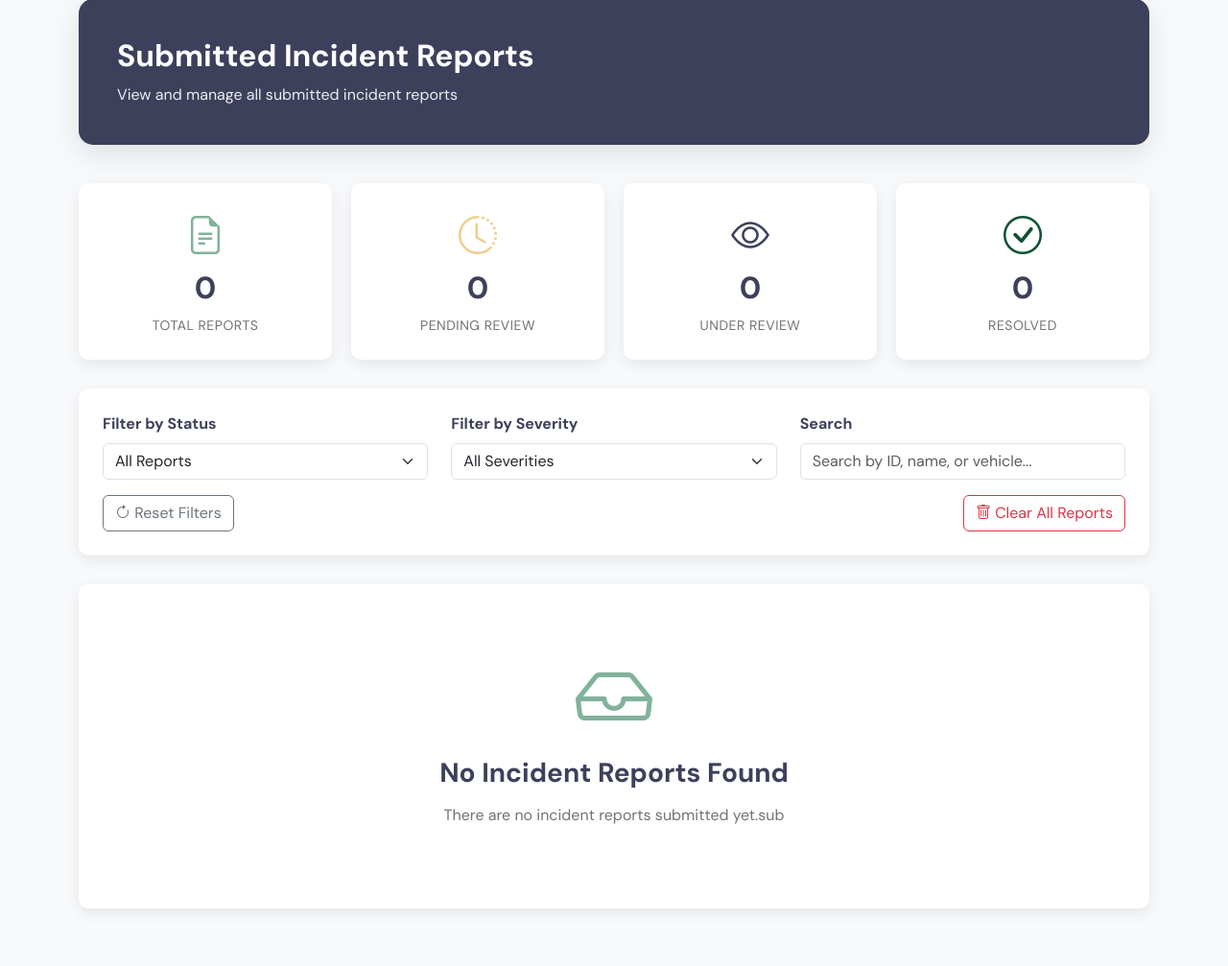
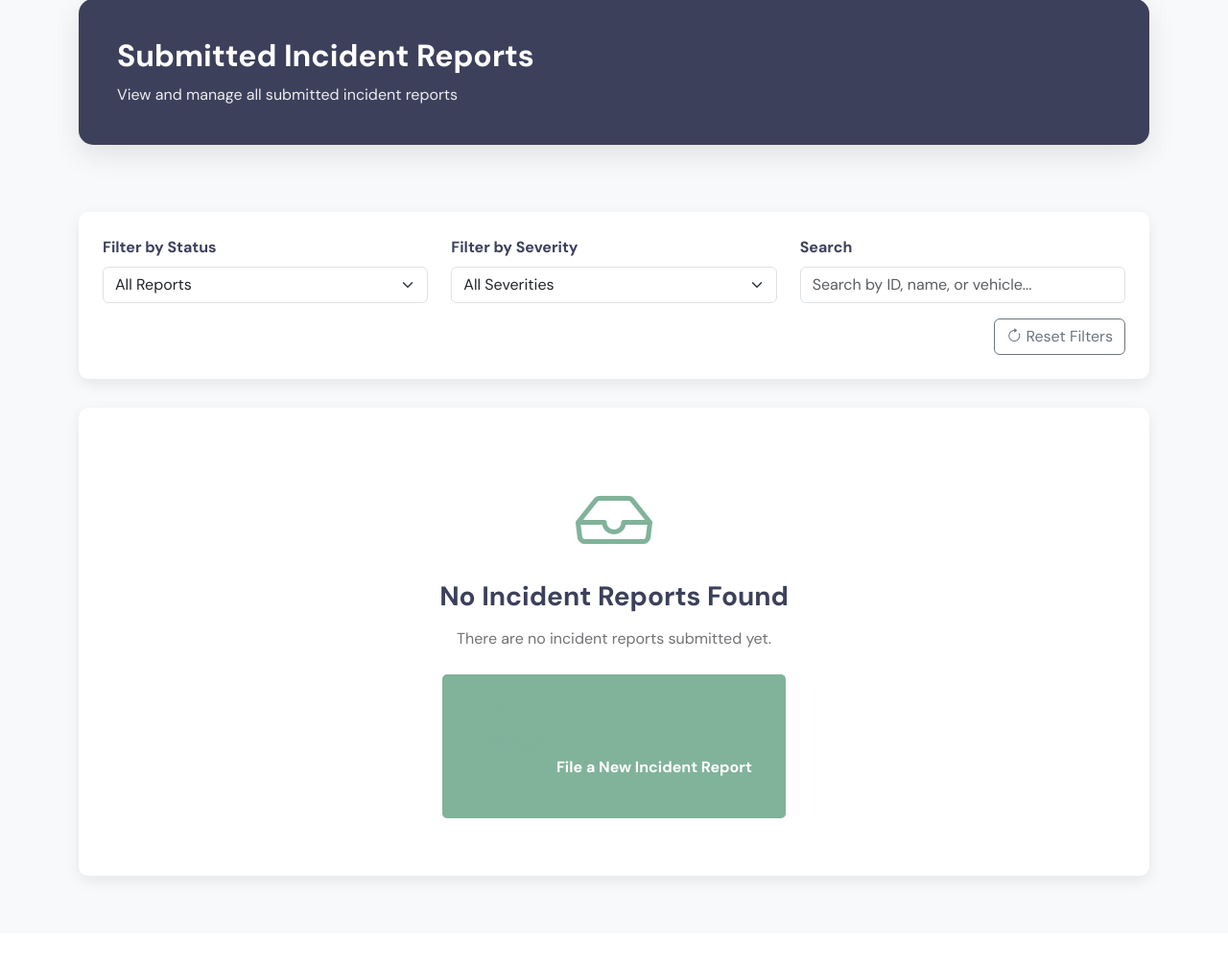
Before and after one commit to hrjwp/67-rentals, a Flask app: page /cases in a window 1280 px wide. Shown: the part 161-1168 px from the top of the page at 96% size. After the commit the page ends 1083 px from the top, so only its background shows below. Run offline with Flask 3, Linux system fonts and the light colour scheme; some libraries are stand-ins or nearby versions.

Commit message:
Update submitted_cases.html

```diff
--- a/templates/submitted_cases.html
+++ b/templates/submitted_cases.html
@@ -26,6 +26,7 @@
                 color: #ffffff;
                 font-size: 28px;
                 font-weight: 700;
+                line-height: 1;
             }
 
             .navbar-brand-text small {
@@ -42,6 +43,15 @@
 
             .nav-link:hover {
                 color: #F2CC8F !important;
+            }
+
+            .nav-link.active {
+                color: #F2CC8F !important;
+            }
+
+            .navbar-brand-image {
+                width: 50px;
+                margin-right: 10px;
             }
 
             .cases-section {
@@ -126,7 +136,7 @@
                 display: inline-block;
             }
 
-            .status-pending {
+            .status-pending-review {
                 background-color: #fff3cd;
                 color: #856404;
             }
@@ -191,6 +201,7 @@
                 border-radius: 5px;
                 font-weight: 600;
                 transition: all 0.3s ease;
+                cursor: pointer;
             }
 
             .btn-under-review:hover {
@@ -205,6 +216,7 @@
                 border-radius: 5px;
                 font-weight: 600;
                 transition: all 0.3s ease;
+                cursor: pointer;
             }
 
             .btn-resolve:hover {
@@ -219,6 +231,7 @@
                 border-radius: 5px;
                 font-weight: 600;
                 transition: all 0.3s ease;
+                cursor: pointer;
             }
 
             .btn-delete:hover {
@@ -353,27 +366,6 @@
                 background-color: #f8d7da;
                 color: #842029;
             }
-            .navbar-brand-image {
-                width: 50px;
-                margin-right: 10px;
-            }
-
-            .navbar-brand-text {
-                color: #ffffff;
-                font-size: 28px;
-                font-weight: 700;
-                line-height: 1;
-            }
-
-            .navbar-brand-text small {
-                display: block;
-                font-size: 14px;
-                font-weight: 400;
-            }
-            /* Put this at the VERY END of your <style> section */
-            .nav-link.active {
-                color: #F2CC8F !important;
-            }
         </style>
     </head>
 
@@ -461,12 +453,9 @@
                         </div>
                     </div>
                     <div class="row mt-3">
-                        <div class="col-12 d-flex justify-content-between">
+                        <div class="col-12 d-flex justify-content-end">
                             <button class="btn btn-outline-secondary" onclick="resetFilters()">
                                 <i class="bi bi-arrow-clockwise"></i> Reset Filters
-                            </button>
-                            <button class="btn btn-outline-danger" onclick="clearAllReports()">
-                                <i class="bi bi-trash"></i> Clear All Reports
                             </button>
                         </div>
                     </div>
@@ -481,22 +470,35 @@
                 <div id="emptyState" class="empty-state" style="display: none;">
                     <i class="bi bi-inbox"></i>
                     <h3>No Incident Reports Found</h3>
-                    <p>There are no incident reports submitted yet.sub</p>
+                    <p>There are no incident reports submitted yet.</p>
+                    <a href="{{ url_for('report') }}" class="btn-new-report">
+                        <i class="bi bi-flag"></i> File a New Incident Report
+                    </a>
                 </div>
             </div>
         </section>
 
-
-        <script src="https://cdnjs.cloudflare.com/ajax/libs/jquery/3.7.0/jquery.min.js"></script>
         <script src="https://cdnjs.cloudflare.com/ajax/libs/bootstrap/5.3.0/js/bootstrap.bundle.min.js"></script>
         <script>
-            let allReports = [];
+            // Initialize with server-side data
+            let allReports = {{ reports|tojson|safe if reports else '[]' }};
+
+            function formatCaseNumber(reportId) {
+                // Format as IR + 9-digit padded ID (e.g., IR000000001, IR000000123)
+                if (!reportId) return 'N/A';
+                return 'IR' + String(reportId).padStart(9, '0');
+            }
 
             function loadReports() {
-                const reportsJSON = localStorage.getItem('incidentReports');
-                allReports = reportsJSON ? JSON.parse(reportsJSON) : [];
+                if (allReports && allReports.length > 0) {
                     displayReports(allReports);
                     updateStatistics();
+                } else {
+                    const emptyState = document.getElementById('emptyState');
+                    const casesList = document.getElementById('casesList');
+                    if (emptyState) emptyState.style.display = 'block';
+                    if (casesList) casesList.innerHTML = '';
+                }
             }
 
             function updateStatistics() {
@@ -534,6 +536,8 @@
                 const casesList = document.getElementById('casesList');
                 const emptyState = document.getElementById('emptyState');
 
+                if (!casesList || !emptyState) return;
+
                 if (reports.length === 0) {
                     casesList.innerHTML = '';
                     emptyState.style.display = 'block';
@@ -541,16 +545,6 @@
                 }
 
                 emptyState.style.display = 'none';
-
-                const casesHTML = reports.map(report => {
-                    const date = new Date(report.timestamp);
-                    const formattedDate = date.toLocaleDateString('en-US', {
-                        year: 'numeric',
-                        month: 'long',
-                        day: 'numeric',
-                        hour: '2-digit',
-                        minute: '2-digit'
-                    });
 
                 const incidentTypeLabels = {
                     'accident': 'Traffic Accident',
@@ -561,19 +555,24 @@
                     'other': 'Other'
                 };
 
+                const casesHTML = reports.map(report => {
+                    const severity = (report.severity_level || 'minor').toLowerCase();
+                    const statusClass = (report.status || 'Pending Review').toLowerCase().replace(' ', '-');
+                    const filesCount = report.files ? report.files.length : 0;
+
                     return `
-                        <div class="case-card severity-${report.severity_level}">
+                        <div class="case-card severity-${severity}">
                             <div class="case-header">
                                 <div>
-                                    <div class="case-id"><i class="bi bi-hash"></i> ${report.id}</div>
-                                    <small style="color: #717275;"><i class="bi bi-calendar3"></i> Submitted: ${formattedDate}</small>
+                                    <div class="case-id"><i class="bi bi-hash"></i> ${formatCaseNumber(report.id)}</div>
+                                    <small style="color: #717275;"><i class="bi bi-calendar3"></i> Submitted: ${report.created_at || 'N/A'}</small>
                                 </div>
                                 <div class="d-flex gap-2 align-items-center flex-wrap">
-                                    <span class="severity-indicator severity-${report.severity_level}">
-                                        ${report.severity_level}
+                                    <span class="severity-indicator severity-${severity}">
+                                        ${report.severity_level || 'minor'}
                                     </span>
-                                    <span class="status-badge status-${report.status.toLowerCase().replace(' ', '-')}">
-                                        ${report.status}
+                                    <span class="status-badge status-${statusClass}">
+                                        ${report.status || 'Pending Review'}
                                     </span>
                                 </div>
                             </div>
@@ -583,165 +582,112 @@
                                     <i class="bi bi-person-fill"></i>
                                     <div>
                                         <div class="info-label">Reported By</div>
-                                        <div class="info-value">${report.full_name}</div>
+                                        <div class="info-value">${report.full_name || 'N/A'}</div>
                                     </div>
                                 </div>
                                 <div class="info-item">
                                     <i class="bi bi-telephone-fill"></i>
                                     <div>
                                         <div class="info-label">Contact</div>
-                                        <div class="info-value">${report.contact_number}</div>
+                                        <div class="info-value">${report.contact_number || 'N/A'}</div>
                                     </div>
                                 </div>
                                 <div class="info-item">
                                     <i class="bi bi-envelope-fill"></i>
                                     <div>
                                         <div class="info-label">Email</div>
-                                        <div class="info-value">${report.email}</div>
+                                        <div class="info-value">${report.email || 'N/A'}</div>
                                     </div>
                                 </div>
                                 <div class="info-item">
                                     <i class="bi bi-car-front-fill"></i>
                                     <div>
                                         <div class="info-label">Vehicle</div>
-                                        <div class="info-value">${report.vehicle_name}</div>
+                                        <div class="info-value">${report.vehicle_name || 'N/A'}</div>
                                     </div>
                                 </div>
                                 <div class="info-item">
                                     <i class="bi bi-calendar-event"></i>
                                     <div>
                                         <div class="info-label">Incident Date</div>
-                                        <div class="info-value">${report.incident_date} at ${report.incident_time}</div>
+                                        <div class="info-value">${report.incident_date || 'N/A'} at ${report.incident_time || 'N/A'}</div>
                                     </div>
                                 </div>
                                 <div class="info-item">
                                     <i class="bi bi-geo-alt-fill"></i>
                                     <div>
                                         <div class="info-label">Location</div>
-                                        <div class="info-value">${report.incident_location}</div>
+                                        <div class="info-value">${report.incident_location || 'N/A'}</div>
                                     </div>
                                 </div>
                                 <div class="info-item">
                                     <i class="bi bi-exclamation-triangle-fill"></i>
                                     <div>
                                         <div class="info-label">Incident Type</div>
-                                        <div class="info-value">${incidentTypeLabels[report.incident_type] || report.incident_type}</div>
+                                        <div class="info-value">${incidentTypeLabels[report.incident_type] || report.incident_type || 'N/A'}</div>
                                     </div>
                                 </div>
                                 <div class="info-item">
                                     <i class="bi bi-file-earmark-text"></i>
                                     <div>
                                         <div class="info-label">Booking ID</div>
-                                        <div class="info-value">${report.booking_id}</div>
+                                        <div class="info-value">${report.booking_id || 'N/A'}</div>
                                     </div>
                                 </div>
                             </div>
 
                             <div class="case-description">
                                 <strong style="color: #3D405B;">Incident Description:</strong><br>
-                                ${report.incident_description}
+                                ${report.incident_description || 'No description provided'}
                             </div>
 
-                            ${report.files_count > 0 ? `
+                            ${filesCount > 0 ? `
                                 <div class="attached-images">
-                                    <h6><i class="bi bi-paperclip"></i> Attached Files (${report.files_count})</h6>
+                                    <h6><i class="bi bi-paperclip"></i> Attached Files (${filesCount})</h6>
                                     <div class="image-placeholder">
                                         <i class="bi bi-file-earmark-image"></i>
-                                        <p class="mb-0"><strong>${report.files_count} file(s) attached</strong></p>
-                                        <small>Files cannot be displayed in this view</small>
+                                        <p class="mb-0"><strong>${filesCount} file(s) attached</strong></p>
+                                        <small>Files are stored securely on the server</small>
                                     </div>
                                 </div>
                             ` : ''}
 
                             <div class="d-flex gap-2 mt-3 flex-wrap">
                                 ${report.status === 'Pending Review' ? `
-                                    <button class="btn-under-review" onclick="updateStatus('${report.id}', 'Under Review')">
+                                    <form method="post" action="/cases/${report.id}/status" style="display: inline;">
+                                        <input type="hidden" name="status" value="Under Review">
+                                        <button class="btn-under-review" type="submit">
                                             <i class="bi bi-eye"></i> Mark as Under Review
                                         </button>
+                                    </form>
                                 ` : ''}
                                 ${report.status === 'Under Review' ? `
-                                    <button class="btn-resolve" onclick="updateStatus('${report.id}', 'Resolved')">
+                                    <form method="post" action="/cases/${report.id}/status" style="display: inline;">
+                                        <input type="hidden" name="status" value="Resolved">
+                                        <button class="btn-resolve" type="submit">
                                             <i class="bi bi-check-circle"></i> Mark as Resolved
                                         </button>
+                                    </form>
                                 ` : ''}
                                 ${report.status === 'Resolved' ? `
-                                    <button class="btn-under-review" onclick="updateStatus('${report.id}', 'Pending Review')">
+                                    <form method="post" action="/cases/${report.id}/status" style="display: inline;">
+                                        <input type="hidden" name="status" value="Pending Review">
+                                        <button class="btn-under-review" type="submit">
                                             <i class="bi bi-arrow-clockwise"></i> Reopen Case
                                         </button>
+                                    </form>
                                 ` : ''}
-                                <button class="btn-delete" onclick="deleteReport('${report.id}')">
+                                <form method="post" action="/cases/${report.id}/delete" onsubmit="return confirm('Are you sure you want to delete this incident report? This action cannot be undone.');" style="display: inline;">
+                                    <button class="btn-delete" type="submit">
                                         <i class="bi bi-trash"></i> Delete
                                     </button>
+                                </form>
                             </div>
                         </div>
                     `;
                 }).join('');
 
                 casesList.innerHTML = casesHTML;
-            }
-
-            function viewDetails(reportId) {
-                const report = allReports.find(r => r.id === reportId);
-                if (!report) return;
-
-                const incidentTypeLabels = {
-                    'accident': 'Traffic Accident',
-                    'damage': 'Vehicle Damage',
-                    'theft': 'Theft or Break-in',
-                    'mechanical': 'Mechanical Breakdown',
-                    'vandalism': 'Vandalism',
-                    'other': 'Other'
-                };
-
-                let detailsHTML = `
-                    <strong>Report ID:</strong> ${report.id}<br>
-                    <strong>Submitted:</strong> ${new Date(report.timestamp).toLocaleString()}<br><br>
-
-                    <strong>Personal Information:</strong><br>
-                    Name: ${report.full_name}<br>
-                    Contact: ${report.contact_number}<br>
-                    Email: ${report.email}<br><br>
-
-                    <strong>Booking Information:</strong><br>
-                    Booking ID: ${report.booking_id}<br>
-                    Vehicle: ${report.vehicle_name}<br>
-                    License Plate: ${report.license_plate || 'N/A'}<br><br>
-
-                    <strong>Incident Details:</strong><br>
-                    Date: ${report.incident_date} at ${report.incident_time}<br>
-                    Location: ${report.incident_location}<br>
-                    Type: ${incidentTypeLabels[report.incident_type] || report.incident_type}<br>
-                    Severity: ${report.severity_level}<br>
-                    Description: ${report.incident_description}<br><br>
-
-                    <strong>Additional Information:</strong><br>
-                    Injuries: ${report.injuries}<br>
-                    Authorities Contacted: ${report.authorities_contacted}<br>
-                    Police Report: ${report.police_report || 'N/A'}<br>
-                    Other Parties: ${report.other_parties || 'N/A'}<br>
-                    Witnesses: ${report.witnesses || 'N/A'}<br>
-                    Files Attached: ${report.files_count}
-                `;
-
-                alert(detailsHTML);
-            }
-
-            function deleteReport(reportId) {
-                if (confirm('Are you sure you want to delete this incident report? This action cannot be undone.')) {
-                    allReports = allReports.filter(r => r.id !== reportId);
-                    localStorage.setItem('incidentReports', JSON.stringify(allReports));
-                    loadReports();
-                }
-            }
-
-            function clearAllReports() {
-                if (confirm('Are you sure you want to delete ALL incident reports? This action cannot be undone.')) {
-                    if (confirm('This will permanently delete all ' + allReports.length + ' reports. Are you absolutely sure?')) {
-                        localStorage.removeItem('incidentReports');
-                        allReports = [];
-                        loadReports();
-                    }
-                }
             }
 
             function filterReports() {
@@ -756,15 +702,15 @@
                 }
 
                 if (severityFilter !== 'all') {
-                    filtered = filtered.filter(r => r.severity_level === severityFilter);
+                    filtered = filtered.filter(r => (r.severity_level || '').toLowerCase() === severityFilter);
                 }
 
                 if (searchTerm) {
                     filtered = filtered.filter(r =>
-                        r.id.toLowerCase().includes(searchTerm) ||
-                        r.full_name.toLowerCase().includes(searchTerm) ||
-                        r.vehicle_name.toLowerCase().includes(searchTerm) ||
-                        r.booking_id.toLowerCase().includes(searchTerm)
+                        (r.id || '').toLowerCase().includes(searchTerm) ||
+                        (r.full_name || '').toLowerCase().includes(searchTerm) ||
+                        (r.vehicle_name || '').toLowerCase().includes(searchTerm) ||
+                        (r.booking_id || '').toLowerCase().includes(searchTerm)
                     );
                 }
 
@@ -778,30 +724,21 @@
                 displayReports(allReports);
             }
 
-            function updateStatus(reportId, newStatus) {
-                const reportIndex = allReports.findIndex(r => r.id === reportId);
-                if (reportIndex !== -1) {
-                    allReports[reportIndex].status = newStatus;
-                    localStorage.setItem('incidentReports', JSON.stringify(allReports));
+
+            // Initialize on page load
+            document.addEventListener('DOMContentLoaded', function() {
+                // Event listeners
+                const statusFilter = document.getElementById('statusFilter');
+                const severityFilter = document.getElementById('severityFilter');
+                const searchInput = document.getElementById('searchInput');
+
+                if (statusFilter) statusFilter.addEventListener('change', filterReports);
+                if (severityFilter) severityFilter.addEventListener('change', filterReports);
+                if (searchInput) searchInput.addEventListener('input', filterReports);
+
+                // Load reports
                 loadReports();
-                }
-            }
-
-            // Event listeners
-            document.getElementById('statusFilter').addEventListener('change', filterReports);
-            document.getElementById('severityFilter').addEventListener('change', filterReports);
-            document.getElementById('searchInput').addEventListener('input', filterReports);
-
-            // Load reports on page load
-            loadReports();
-
-            // Event listeners
-            document.getElementById('statusFilter').addEventListener('change', filterReports);
-            document.getElementById('severityFilter').addEventListener('change', filterReports);
-            document.getElementById('searchInput').addEventListener('input', filterReports);
-
-            // Load reports on page load
-            loadReports();
+            });
         </script>
     </body>
 </html>
```
Lines whose indentation alone changed are shown as unchanged.
